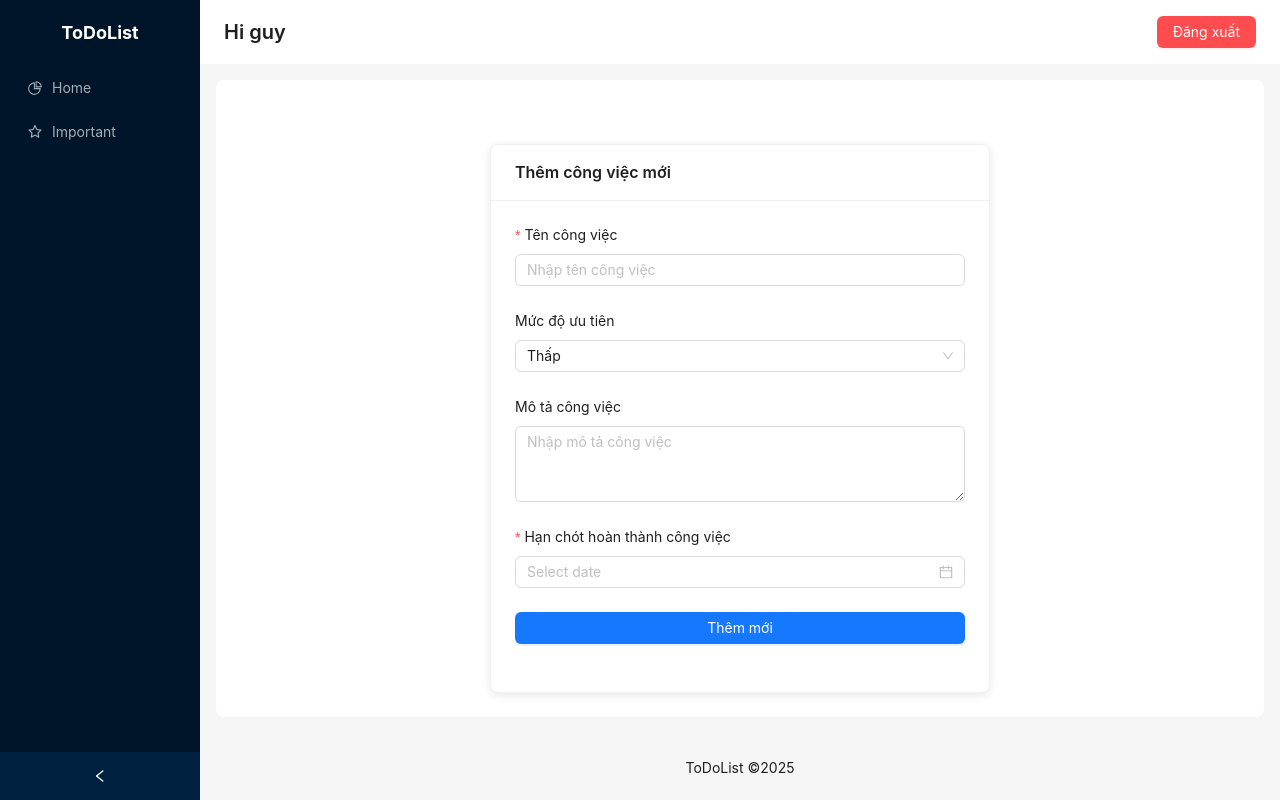
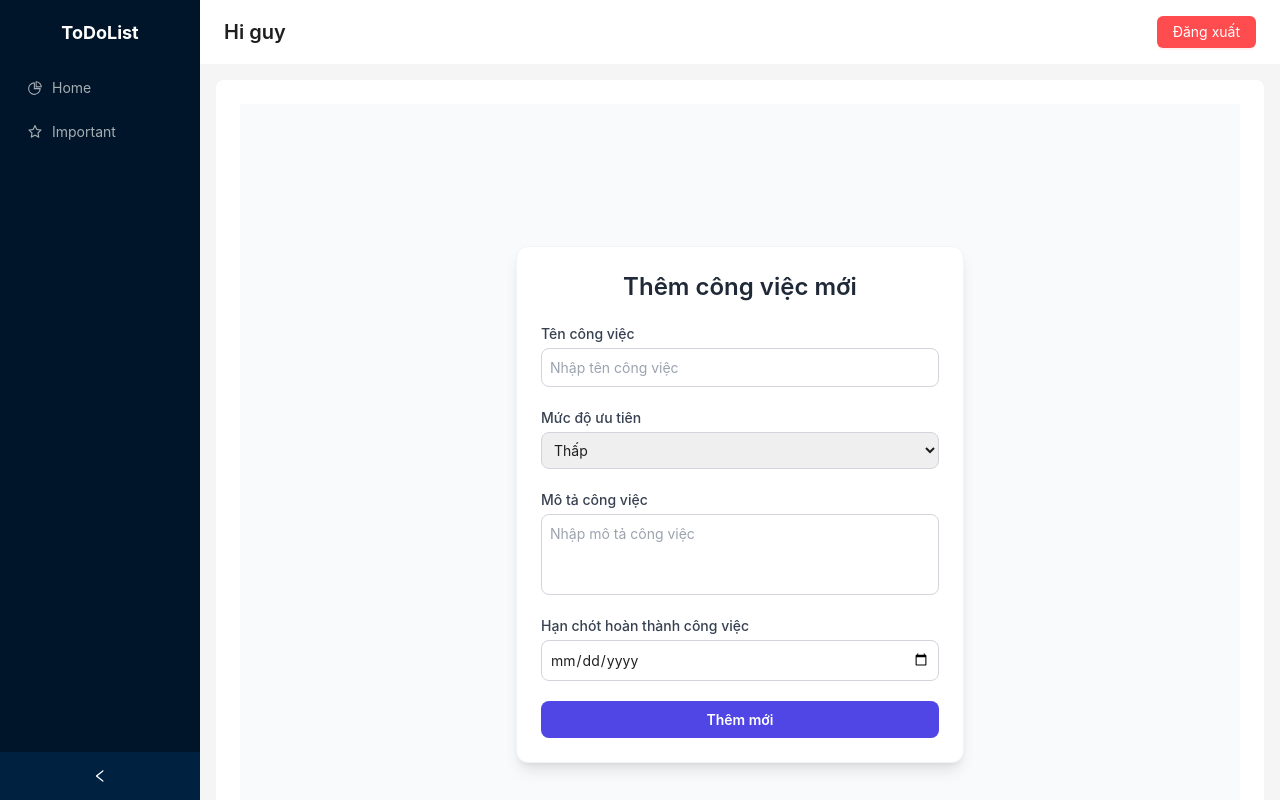
Before and after one commit to hunganhkieu/MINI_PROJECT-TODOLIST, a React (Vite) app: page /todos/add in a window 1280 px wide. Shown: the top 800 px of the page. Built offline with nearby package versions, Linux system fonts and the light colour scheme; sample sign-in values are in the browser's storage.

Commit message:
fix: setLoading and validate formTodo

```diff
--- a/src/pages/FormTodo.jsx
+++ b/src/pages/FormTodo.jsx
@@ -1,26 +1,10 @@
 import React, { useEffect, useState } from "react";
 import { createTodo, getTodoId, updateTodo } from "../api/apiTodo";
 import { useNavigate, useParams } from "react-router-dom";
-import {
-  Form,
-  Input,
-  Select,
-  DatePicker,
-  Checkbox,
-  Button,
-  Card,
-  message,
-} from "antd";
-import dayjs from "dayjs";
-
-const { TextArea } = Input;
-const { Option } = Select;
 
 const FormTodo = () => {
   const { id } = useParams();
   const nav = useNavigate();
-  const [loading, setLoading] = useState(false);
-
   const [formData, setFormData] = useState({
     name: "",
     priority: 1,
@@ -28,52 +12,50 @@ const FormTodo = () => {
     dueDate: "",
     isCompleted: false,
   });
-
+  const [loading, setLoading] = useState(false);
   const handleChange = (e) => {
     const name = e.target.name;
     const value = e.target.value;
     setFormData({ ...formData, [name]: value });
   };
 
-  const handleSelectChange = (value) => {
-    setFormData({ ...formData, priority: value });
-  };
-
-  const handleDateChange = (date, dateString) => {
-    setFormData({ ...formData, dueDate: dateString });
-  };
-
   const handleSubmit = async (e) => {
     e.preventDefault();
-    if (loading) return;
-    setLoading(true);
     formData.priority = Number(formData.priority);
+
     if (
       !formData.name ||
       formData.name.length < 3 ||
       formData.name.length > 80
     ) {
-      message.warning("Tên công việc phải từ 3 - 80 ký tự");
+      alert(
+        "Tên ko được để trống, tên phải tối thiểu 3 ký tự và tối đa 80 ký tự"
+      );
       return;
     }
+
     if (!formData.dueDate) {
-      message.warning("Vui lòng chọn hạn hoàn thành công việc");
+      alert("Hạn hoàn thành công việc ko được để trống");
       return;
     }
+    setLoading(true);
 
     try {
       if (!id) {
         await createTodo(formData);
-        message.success("Thêm mới thành công");
+        alert("Thêm mới thành công");
         nav("/todos");
-      } else {
+        // console.log(formData);
+      }
+      if (id) {
         await updateTodo(id, formData);
-        message.success("Cập nhật thành công");
+        alert("Cập nhật thành công");
         nav("/todos");
+        // console.log(formData);
       }
     } catch (error) {
       console.log(error);
-      message.error("Đã xảy ra lỗi khi xử lý");
+      alert("Lỗi rồi");
     } finally {
       setLoading(false);
     }
@@ -109,79 +91,106 @@ const FormTodo = () => {
   }, [id]);
 
   return (
-    <div style={{ display: "flex", justifyContent: "center", marginTop: 40 }}>
-      <Card
-        title={!id ? "Thêm công việc mới" : "Cập nhật công việc"}
-        style={{ width: 500, boxShadow: "0 2px 10px rgba(0,0,0,0.1)" }}
+    <div className="flex justify-center items-center min-h-screen bg-gray-50">
+      <form
+        onSubmit={handleSubmit}
+        className="w-full max-w-md bg-white shadow-lg rounded-xl p-6 space-y-5 border border-gray-100"
       >
-        <Form layout="vertical" onSubmitCapture={handleSubmit}>
-          <Form.Item label="Tên công việc" required>
-            <Input
+        <h2 className="text-2xl font-semibold text-gray-800 text-center mb-4">
+          {!id ? "Thêm công việc mới" : "Cập nhật công việc"}
+        </h2>
+
+        {/* Tên công việc */}
+        <div className="flex flex-col">
+          <label className="text-gray-700 font-medium mb-1">
+            Tên công việc
+          </label>
+          <input
+            type="text"
             name="name"
+            onChange={handleChange}
             value={formData.name}
-              onChange={handleChange}
+            className="border border-gray-300 rounded-lg p-2 focus:ring-2 focus:ring-blue-500 focus:outline-none"
             placeholder="Nhập tên công việc"
           />
-          </Form.Item>
+        </div>
 
-          <Form.Item label="Mức độ ưu tiên">
-            <Select
+        {/* Mức độ ưu tiên */}
+        <div className="flex flex-col">
+          <label className="text-gray-700 font-medium mb-1">
+            Mức độ ưu tiên
+          </label>
+          <select
+            name="priority"
+            id="priority"
+            onChange={handleChange}
             value={formData.priority}
-              onChange={handleSelectChange}
-              name="priority"
+            className="border border-gray-300 rounded-lg p-2 focus:ring-2 focus:ring-blue-500 focus:outline-none"
           >
-              <Option value={1}>Thấp</Option>
-              <Option value={2}>Trung bình</Option>
-              <Option value={3}>Cao</Option>
-            </Select>
-          </Form.Item>
+            <option value={1}>Thấp</option>
+            <option value={2}>Trung bình</option>
+            <option value={3}>Cao</option>
+          </select>
+        </div>
 
-          <Form.Item label="Mô tả công việc">
-            <TextArea
+        {/* Mô tả công việc */}
+        <div className="flex flex-col">
+          <label className="text-gray-700 font-medium mb-1">
+            Mô tả công việc
+          </label>
+          <textarea
             name="description"
+            id="description"
+            onChange={handleChange}
             value={formData.description}
+            className="border border-gray-300 rounded-lg p-2 focus:ring-2 focus:ring-blue-500 focus:outline-none resize-none"
+            rows="3"
+            placeholder="Nhập mô tả công việc"
+          ></textarea>
+        </div>
+
+        {/* Hạn chót hoàn thành */}
+        <div className="flex flex-col">
+          <label className="text-gray-700 font-medium mb-1">
+            Hạn chót hoàn thành công việc
+          </label>
+          <input
+            type="date"
+            name="dueDate"
             onChange={handleChange}
-              rows={3}
-              placeholder="Nhập mô tả công việc"
+            value={formData.dueDate}
+            className="border border-gray-300 rounded-lg p-2 focus:ring-2 focus:ring-blue-500 focus:outline-none"
           />
-          </Form.Item>
+        </div>
 
-          <Form.Item label="Hạn chót hoàn thành công việc" required>
-            <DatePicker
-              style={{ width: "100%" }}
-              name="dueDate"
-              onChange={handleDateChange}
-              value={formData.dueDate ? dayjs(formData.dueDate) : null}
-              format="YYYY-MM-DD"
-            />
-          </Form.Item>
-
+        {/* Trạng thái công việc */}
         {id && (
-            <Form.Item label="Trạng thái công việc">
-              <Checkbox
+          <div className="flex items-center space-x-2">
+            <input
+              type="checkbox"
               name="isCompleted"
               checked={formData.isCompleted}
               onChange={handleCheckBox}
               disabled={formData.isCompleted}
-              >
-                Hoàn thành
-              </Checkbox>
-            </Form.Item>
+              className="h-4 w-4 text-blue-600 accent-blue-500"
+            />
+            <label className="text-gray-700 font-medium">Hoàn thành</label>
+          </div>
         )}
 
-          <Form.Item>
-            <Button
-              type="primary"
-              htmlType="submit"
-              block
-              loading={loading}
+        {/* Nút Submit */}
+        <button
+          type="submit"
+          className={`w-full py-2 font-semibold text-white rounded-lg transition ${
+            loading
+              ? "bg-gray-400 cursor-not-allowed"
+              : "bg-indigo-600 hover:bg-indigo-700"
+          }`}
           disabled={loading}
         >
           {!id ? "Thêm mới" : "Cập nhật"}
-            </Button>
-          </Form.Item>
-        </Form>
-      </Card>
+        </button>
+      </form>
     </div>
   );
 };
```
Lines whose indentation alone changed are shown as unchanged.
